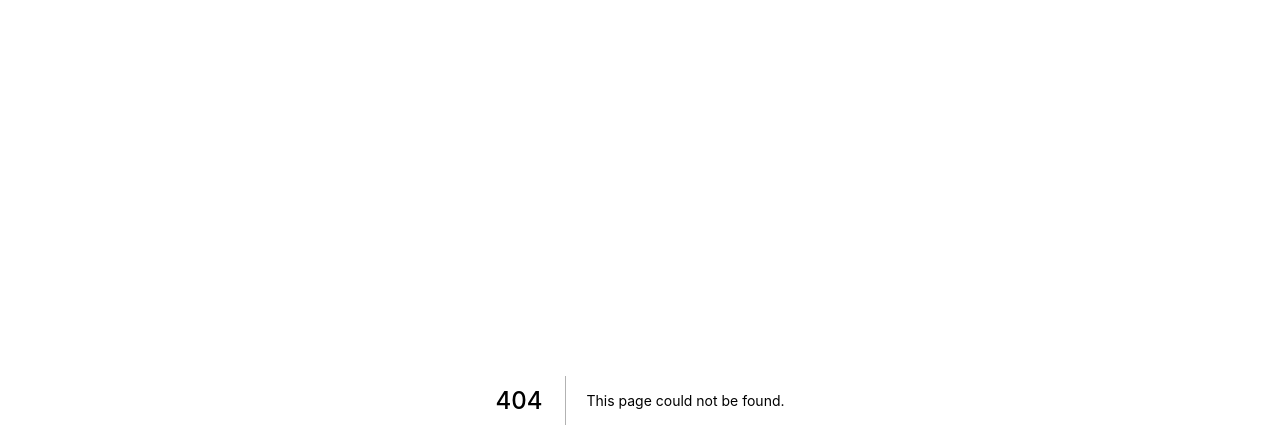
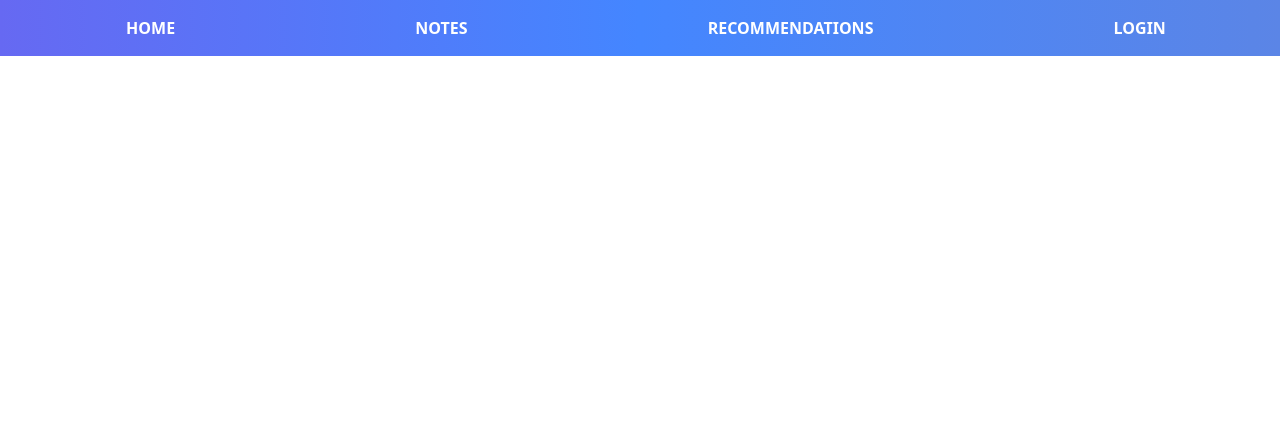
Before and after one commit to Jxnas999/BookSite-CRUD, a Next.js app: page /Components/Navbar in a window 1280 px wide. Before the commit this address had no page. Shown: the top 448 px of the page. Built offline with nearby package versions, Linux system fonts and the light colour scheme.

Commit message:
Navbar, Design Fix, Comment Function Fixes

```diff
--- a/pages/Components/Books/[id].tsx
+++ b/pages/Components/Books/[id].tsx
@@ -31,12 +31,14 @@
     getRouterQuery();
 
     async function getBooks() {
+      setLoading(true)
       const docRef = doc(firebaseDatabase, "books", `${book}`);
       const docSnap = await getDoc(docRef);
 
       if (docSnap.exists()) {
         setBook(true);
         setBookEntries(docSnap.data().entries);
+        setLoading(false)
       } else {
         // doc.data() will be undefined in this case
         console.log("No such document!");
@@ -53,7 +55,6 @@
     setLoading(true);
     //@ts-ignore
     router.reload(window.location.pathname);
-    setLoading(false);
   }
   return (
     <div className='min-w-[340px]'>
@@ -91,10 +92,20 @@
           </div>
         </div>
       ) : (
-        <div className='flex flex-col items-center justify-center h-screen bg-[#2f2f2f] font-ubuntu'>
-          <h1 className='mb-8 uppercase text-2xl sm:text-4xl font-bold text-center antialiased text-transparent  bg-gradient-to-r from-[#66b3f2c0]  to-[#156de1] bg-clip-text'>
-            Please Login to use our service
-          </h1>
+
+        <div>
+
+        {loading? <div className="flex justify-center items-center" role="status">
+                  <svg aria-hidden="true" className="mr-2 w-8 h-8 text-gray-200 animate-spin dark:text-gray-600 fill-blue-600" viewBox="0 0 100 101" fill="none" xmlns="http://www.w3.org/2000/svg">
+                      <path d="M100 50.5908C100 78.2051 77.6142 100.591 50 100.591C22.3858 100.591 0 78.2051 0 50.5908C0 22.9766 22.3858 0.59082 50 0.59082C77.6142 0.59082 100 22.9766 100 50.5908ZM9.08144 50.5908C9.08144 73.1895 27.4013 91.5094 50 91.5094C72.5987 91.5094 90.9186 73.1895 90.9186 50.5908C90.9186 27.9921 72.5987 9.67226 50 9.67226C27.4013 9.67226 9.08144 27.9921 9.08144 50.5908Z" fill="currentColor"/>
+                      <path d="M93.9676 39.0409C96.393 38.4038 97.8624 35.9116 97.0079 33.5539C95.2932 28.8227 92.871 24.3692 89.8167 20.348C85.8452 15.1192 80.8826 10.7238 75.2124 7.41289C69.5422 4.10194 63.2754 1.94025 56.7698 1.05124C51.7666 0.367541 46.6976 0.446843 41.7345 1.27873C39.2613 1.69328 37.813 4.19778 38.4501 6.62326C39.0873 9.04874 41.5694 10.4717 44.0505 10.1071C47.8511 9.54855 51.7191 9.52689 55.5402 10.0491C60.8642 10.7766 65.9928 12.5457 70.6331 15.2552C75.2735 17.9648 79.3347 21.5619 82.5849 25.841C84.9175 28.9121 86.7997 32.2913 88.1811 35.8758C89.083 38.2158 91.5421 39.6781 93.9676 39.0409Z" fill="currentFill"/>
+                  </svg>
+                  <span className="sr-only">Loading...</span>
+              </div>:
+            <div className='flex flex-col items-center justify-center h-screen bg-[#2f2f2f] font-ubuntu'>
+              <h1 className='mb-8 uppercase text-2xl sm:text-4xl font-bold text-center antialiased text-transparent  bg-gradient-to-r from-[#66b3f2c0]  to-[#156de1] bg-clip-text'>
+                Please Login to use our service
+              </h1>
           <div>
             <Link href='/Components/Auth/Login'>
               <button className='mr-8 uppercase text-white bg-[#1D1D1D] rounded-2xl px-8 hover:bg-[black] font-bold sm:px-10 py-1'>
@@ -107,6 +118,8 @@
               </button>
             </Link>
           </div>
+        </div>}
+
         </div>
       )}
     </div>
--- a/pages/Components/Comments.tsx
+++ b/pages/Components/Comments.tsx
@@ -1,26 +1,30 @@
-import React from "react";
+import React, { useState } from "react";
 import { BsTrashFill } from "react-icons/bs";
 import { doc, updateDoc, deleteField, arrayRemove } from "firebase/firestore";
 import { firebaseDatabase } from "../firebase/firebasedb";
+import { useRouter } from "next/router";
 interface Book {
   entry: string;
   currentBook: string;
 }
 export default function Comments({ entry, currentBook }: Book) {
+  const router = useRouter()
+  const [deleted, setDeleted] = useState<boolean>(false)
   async function deleteEntry() {
     const deleteRef = doc(firebaseDatabase, "books", `${currentBook}`);
     await updateDoc(deleteRef, {
       entries: arrayRemove(entry),
     });
+    setDeleted(true)
   }
   return (
     <div>
-      <div className='m-8'>
+      {!deleted ? <div className='m-8'>
         <p className='md:text-xl  py-4 outline-none   font-bold  bg-[#3E6ADD] px-6 rounded-2xl drop-shadow-lg text-white '>
           {entry}
         </p>
         <BsTrashFill onClick={deleteEntry} className='fixed'></BsTrashFill>
-      </div>
+      </div>:<div></div>}
     </div>
   );
 }
--- /dev/null
+++ b/pages/Components/Navbar.tsx
@@ -0,0 +1,32 @@
+import React, { useState } from 'react'
+import { BiMenuAltRight } from 'react-icons/bi'
+export default function Navbar() {
+    const [menu, setMenu] = useState<boolean>(false)
+    function onMenuClick () {
+        setMenu(!menu)
+    }
+  return (
+    <div>
+        <div className='hidden font-bold uppercase justify-around sm:flex bg-gradient-to-r from-[#6669f2]   via-[#4486ff] to-[#5b85e6] text-white'>
+            <h1 className='ml-3 p-4'>Home</h1>
+            <h1 className='ml-3 p-4'>Notes</h1>
+            <h1 className='ml-3 p-4'>Recommendations</h1>
+            <h1 className='ml-3 p-4'>Login</h1>
+        </div>
+        <div className='flex sm:hidden justify-end uppercase bg-gradient-to-r from-[#6669f2]   via-[#4486ff] to-[#5b85e6]'>
+            {menu ? <div className='absolute duration-300 font-bold text-white bg-gradient-to-r from-[#7375e8] shadow-lg  via-[#4486ff] to-[#4471dc] h-screen w-[50%] top-0 left-0 z-50'>
+            <h1 className='ml-3 p-4 border-b-2 cursor-pointer'>Home</h1>
+            <h1 className='ml-3 p-4 border-b-2 cursor-pointer'>Notes</h1>
+            <h1 className='ml-3 p-4 border-b-2 cursor-pointer'>Recommendations</h1>
+            <h1 className='ml-3 p-4 border-b-2 cursor-pointer'>Login</h1>
+        </div> : <div className='absolute duration-300 font-bold text-white bg-gradient-to-r from-[#7375e8] shadow-lg  via-[#4486ff] to-[#4471dc] h-screen top-0 left-[-500px]'>
+            <h1 className='ml-3 p-4'>Home</h1>
+            <h1 className='ml-3 p-4'>Notes</h1>
+            <h1 className='ml-3 p-4'>Recommendations</h1>
+            <h1 className='ml-3 p-4'>Login</h1>
+        </div> }
+            <BiMenuAltRight color='white' onClick={onMenuClick} className='cursor-pointer' size={40}/>
+        </div>
+    </div>
+  )
+}
--- a/pages/index.tsx
+++ b/pages/index.tsx
@@ -1,9 +1,12 @@
 import type { NextPage } from "next";
 import Link from "next/link";
+import Navbar from "./Components/Navbar";
 
 const Home: NextPage = () => {
   return (
-    <div className='h-screen bg-[#000000] bg-cover'>
+    <div className="font-ubuntu">
+      <Navbar/>
+    <div className='h-screen bg-[#e9e8e8] bg-cover'>
       <div className='flex flex-col pt-20 text-center select-none'>
         <h1 className='mb-2 text-6xl font-medium antialiased text-transparent md:text-8xl bg-gradient-to-r from-[#6669f2]   to-[#44b7ff] bg-clip-text'>
           Sum it up!
@@ -40,6 +43,7 @@
         </div>
       </div>
     </div>
+  </div>
   );
 };
 
```
